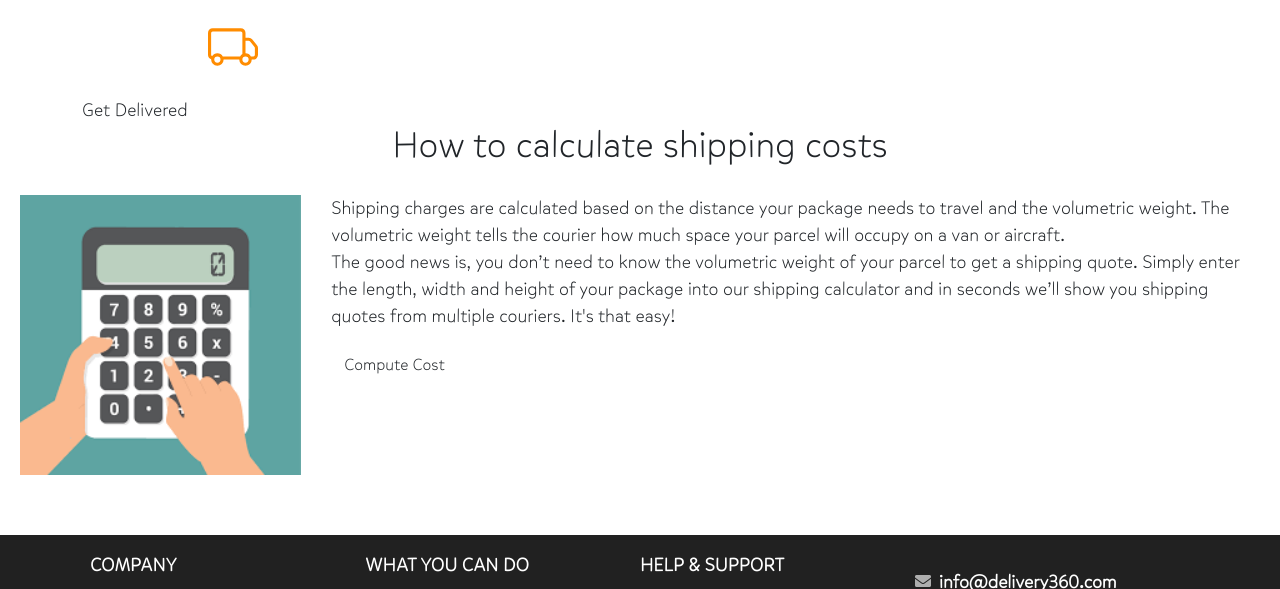
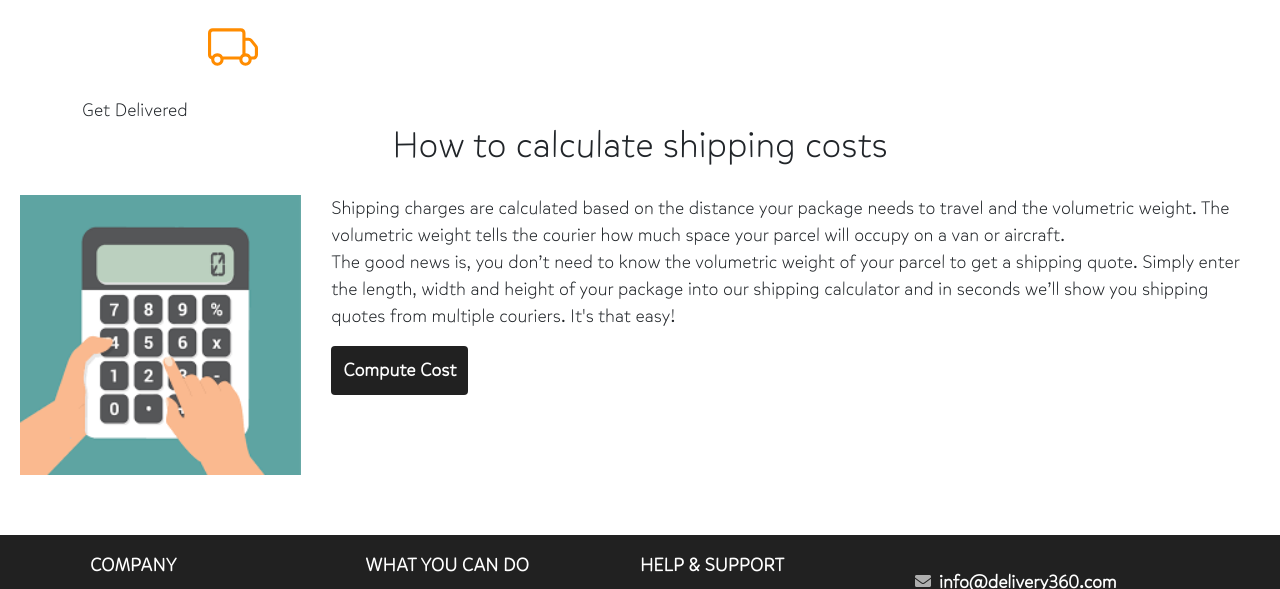
Before and after one commit to swaroopsv96/SWE632-HW3, a plain HTML site: page index.html in a window 1280 px wide. Shown: the part 1130-1719 px from the top of the page. Drawn offline with nearby package versions, Linux system fonts and the light colour scheme.

Commit message:
homepage compute button

```diff
--- a/css/styles.css
+++ b/css/styles.css
@@ -164,7 +164,7 @@ svg {
     float: left;
     padding: 0px 30px 60px 0px;
 }
-.btn .cost {
+.cost {
     float: left;
     color: white;
     background-color: #212121;
--- a/index.html
+++ b/index.html
@@ -110,7 +110,7 @@
                     Shipping charges are calculated based on the distance your package needs to travel and the volumetric weight. The volumetric weight tells the courier how much space your parcel will occupy on a van or aircraft.
                     <p>The good news is, you don’t need to know the volumetric weight of your parcel to get a shipping quote. Simply enter the length, width and height of your package into our shipping calculator and in seconds we’ll show you shipping quotes from multiple couriers. It's that easy!</p>
                 </div>
-                    <a class="btn cost" href="compute.html">Compute Cost</a>
+                    <a class="cost" href="compute.html">Compute Cost</a>
                 </div>
             </div>
         </div>
```
